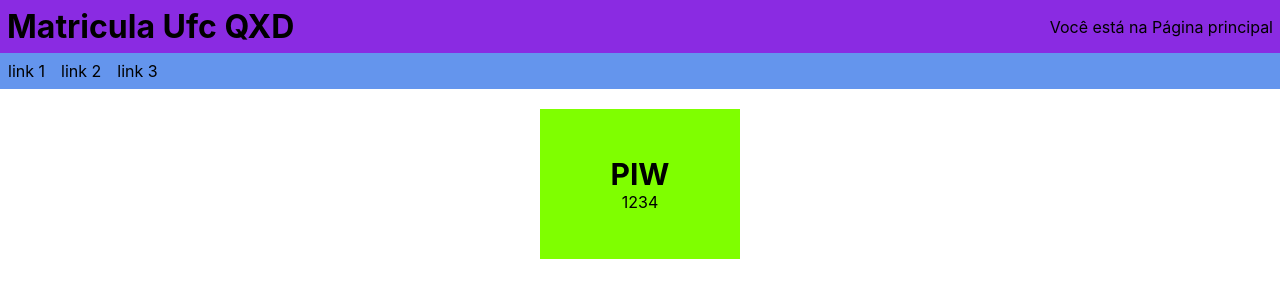
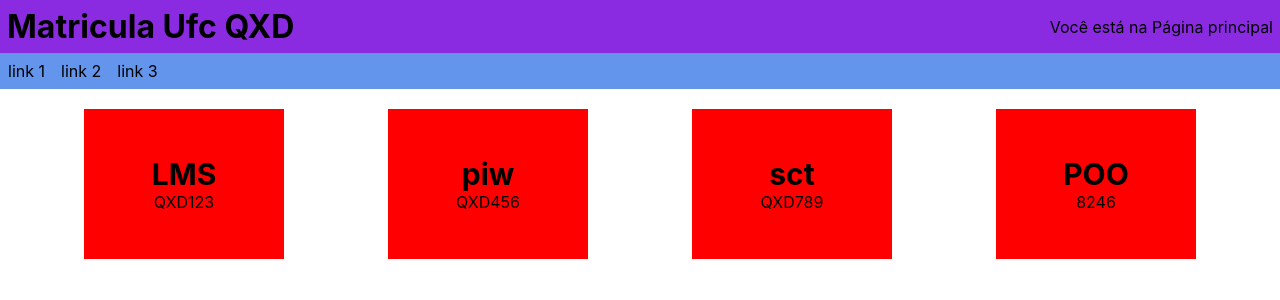
Before and after one commit to kadhu5015/piwfrontend, a React (Create React App) app: page / in a window 1280 px wide. Shown: the top 300 px of the page. Built offline with nearby package versions, Linux system fonts and the light colour scheme.

Commit message:
aulas finalizadas!

```diff
--- a/package.json
+++ b/package.json
@@ -6,6 +6,7 @@
     "@testing-library/jest-dom": "^5.14.1",
     "@testing-library/react": "^11.2.7",
     "@testing-library/user-event": "^12.8.3",
+    "classnames": "^2.3.1",
     "react": "^17.0.2",
     "react-dom": "^17.0.2",
     "react-scripts": "4.0.3",
--- a/src/components/pages/PaginaPrincipal/PaginaPrincipal.css
+++ b/src/components/pages/PaginaPrincipal/PaginaPrincipal.css
@@ -26,3 +26,7 @@
 .card .card-titulo{
     font-size: 30px;
 }
+
+.fundovermelho{
+    background-color: red;
+}
--- a/src/components/pages/PaginaPrincipal/PaginaPrincipal.js
+++ b/src/components/pages/PaginaPrincipal/PaginaPrincipal.js
@@ -1,41 +1,57 @@
 import { Navegador } from "../../common/Navegador/Navegador";
 //import { PaginaprincipalCSS } from "./PaginaPrincipal.css";
 import "./PaginaPrincipal.css";
+import classNames from 'classnames';
+
+function Card({nome,codigo,disponivel}){
+    // let nomeClasse = "card" //o card é uma classe q sempre vai ter
+    // if (disponivel == false){
+    //     nomeClasse = nomeClasse + " fundovermelho";
+    // }
+    let nomeClasse = classNames("card", {"fundovermelho":!disponivel,})
+    return(
+        <div className={nomeClasse}>
+            <h3 className="card-titulo">{nome}</h3>
+            <span className="card-codigo">{codigo}</span>
+        </div>
+    )
+}
+
 function Conteudo(){
     let disciplinas = [ //isso é pra simular informações que estão no banco de dados
         {
             nome: "LMS",
             codigo: "QXD123",
+            disponivel: false,
 
         },
         {
             nome: "piw",
             codigo: "QXD456",
+            disponivel: false,
         },
         {
             nome: "sct",
             codigo: "QXD789",
+            disponivel: false,
+        },
+        {
+            nome: "POO",
+            codigo: "8246",
+            disponivel: false,
         }
 
     ];
-    // let lis = []; //crio uma lista vazia pra armazenar os dados la de cima
-    // for(let i = 0; i < disciplinas.length; i++){ //um for que vai passar por todos os objetos dentro de disciplinas
-    //     lis.push(<li>({disciplinas[i].nome} - {disciplinas[i].codigo})</li>) //pegando todos os elementos das disciplinas e colocando dentro de lis
-    // }
-    // //no return a gente renderiza essa lista
-    let lis = disciplinas.map((disciplina)=>(
-        <li>
-            {disciplina.nome} - {disciplina.codigo}
-        </li>))
+
+    let cards = disciplinas.map((disciplina)=>(<Card
+                                    nome = {disciplina.nome}
+                                    codigo = {disciplina.codigo}
+                                    disponivel = {disciplina.disponivel}></Card>))
 
     return(
         <div className="conteudo-galeria" >
-            <div className="card">
-                <h3 className="card-titulo">PIW</h3>
-                <span className="card-codigo">1234</span>
-
-            </div>
-        </div>);
+            {cards}
+        </div>)
 }
 
 function Cabecalho({paginaAtual}){ //aqui eu criei uma variavel chamada paginaAtual que vai receber o valor da chave "paginaAtual" pq tem o mesmo nome
```
Also changed, not shown: 1 other file (tests, documents, lock files or other folders).
